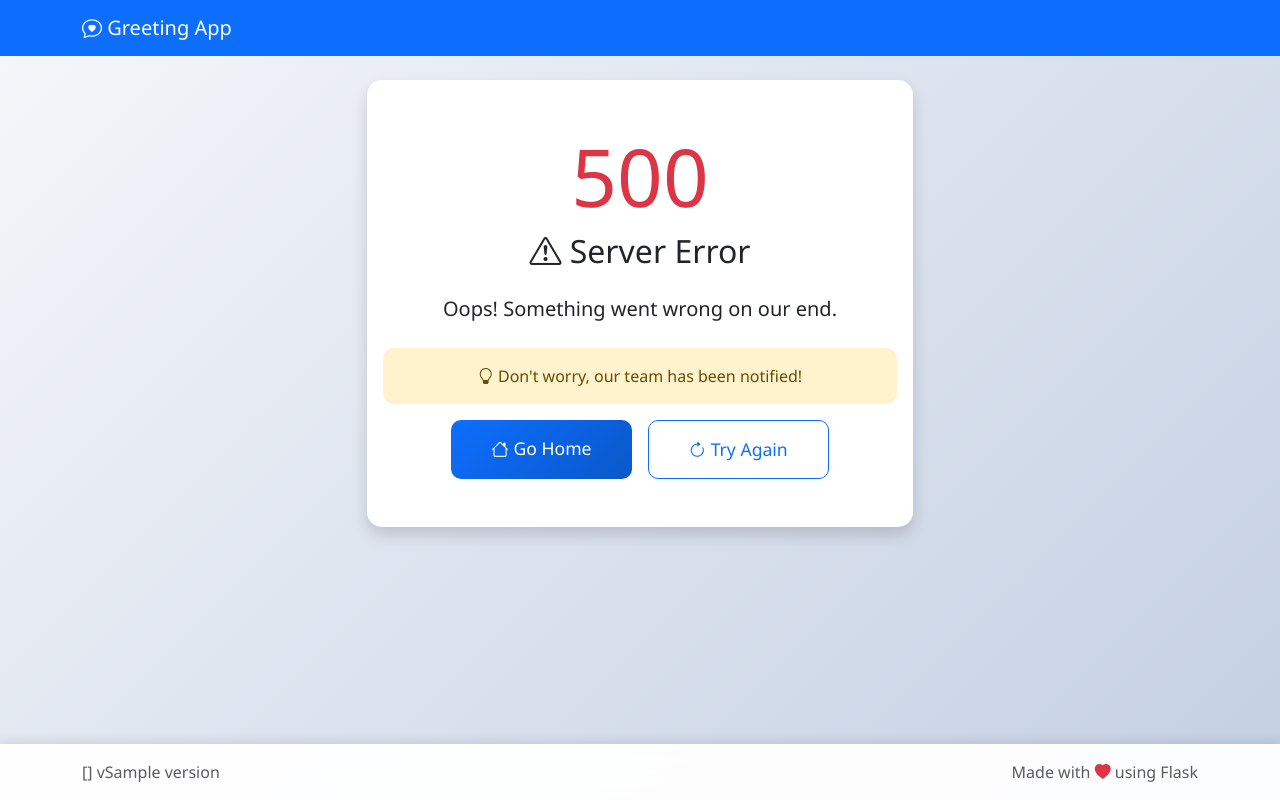
After one commit to Bittu-100/user-greeting-app, a Flask app: template templates/505.html in a window 1280 px wide. The commit adds this page. Run offline with Flask 3, Linux system fonts and the light colour scheme; the template is opened without the code that fills it: most values are stand-ins (such as "Sample title", 1, 10 or a date in 2020).

Commit message:
Finalized project with environment variables, error pages, and deployment preparation

```diff
--- a/app.py
+++ b/app.py
@@ -1,27 +1,19 @@
 from flask import Flask, render_template, request, redirect, url_for, session, jsonify
 from datetime import datetime
 import random
-import requests
+import os
+from dotenv import load_dotenv
 
-
+# Load environment variables
+load_dotenv()
 
 app = Flask(__name__)
-# In production, use a more secure key
-app.secret_key = 'your_secret_key_here_change_in_production'
+# Use environment variable for secret key
+app.secret_key = os.getenv('SECRET_KEY', 'fallback_secret_key_for_development')
 
-
-# Add this near the top, after imports
-visitor_count = 0
-
-@app.before_request
-def count_visitors():
-    global visitor_count
-    visitor_count += 1
-    # Store in session for this user
-    if 'visit_count' not in session:
-        session['visit_count'] = 1
-    else:
-        session['visit_count'] = session.get('visit_count', 0) + 1
+# App configuration from environment
+app.config['APP_NAME'] = os.getenv('APP_NAME', 'User Greeting App')
+app.config['APP_VERSION'] = os.getenv('APP_VERSION', '1.0.0')
 
 # List of fun facts about names
 NAME_FACTS = [
@@ -37,9 +29,26 @@ NAME_FACTS = [
     "Some names become popular because of famous people or characters."
 ]
 
+# Global visitor counter
+visitor_count = 0
+
+@app.before_request
+def count_visitors():
+    """Count visitors and track session visits"""
+    global visitor_count
+    visitor_count += 1
+
+    # Track individual user visits
+    if 'visit_count' not in session:
+        session['visit_count'] = 1
+    else:
+        session['visit_count'] = session.get('visit_count', 0) + 1
+
+    # Store total visits in session for display
+    session['total_visits'] = visitor_count
+
 def get_name_fact(name):
     """Get a fun fact about names"""
-    # Simple logic based on name characteristics
     facts = []
 
     if len(name) <= 3:
@@ -50,20 +59,25 @@ def get_name_fact(name):
     if name.lower() == name.lower()[::-1]:
         facts.append(f"Wow! '{name}' is a palindrome (reads the same forwards and backwards)!")
 
-    # Add a random general fact
+    # Add 2 random general facts
+    facts.append(random.choice(NAME_FACTS))
     facts.append(random.choice(NAME_FACTS))
 
-    return facts
+    return facts[:3]  # Return max 3 facts
 
 @app.route('/')
 def index():
-    # Clear any previous messages
-    session.pop('error', None)
-    session.pop('info', None)
-    return render_template('index.html')
+    """Homepage with name input form"""
+    # Pass app info to template
+    app_info = {
+        'name': app.config['APP_NAME'],
+        'version': app.config['APP_VERSION']
+    }
+    return render_template('index.html', app_info=app_info)
 
 @app.route('/greet', methods=['POST'])
 def greet():
+    """Process name form submission"""
     name = request.form.get('name', '').strip()
 
     # Validate the name
@@ -77,43 +91,73 @@ def greet():
 
     # Store in session
     session['username'] = name
-    # Store name facts in session
     session['name_facts'] = get_name_fact(name)
 
     return redirect(url_for('show_greeting'))
 
 @app.route('/greeting')
 def show_greeting():
+    """Display personalized greeting"""
     name = session.get('username', 'Guest')
     now = datetime.now()
     name_facts = session.get('name_facts', [])
     visit_count = session.get('visit_count', 1)
+    total_visits = session.get('total_visits', 1000)
+
+    # App info for template
+    app_info = {
+        'name': app.config['APP_NAME'],
+        'version': app.config['APP_VERSION']
+    }
 
     return render_template('greeting.html',
                           name=name,
                           now=now,
                           name_facts=name_facts,
-                          visit_count=visit_count)
+                          visit_count=visit_count,
+                          total_visits=total_visits,
+                          app_info=app_info)
 
 @app.route('/reset')
 def reset_name():
+    """Clear session and return to homepage"""
     session.pop('username', None)
     session.pop('name_facts', None)
     session.pop('error', None)
     session.pop('info', None)
     return redirect(url_for('index'))
 
-# API endpoint to get random fact (optional)
 @app.route('/api/random-fact')
 def random_fact():
+    """API endpoint for random name fact"""
     return jsonify({
         'fact': random.choice(NAME_FACTS),
+        'app': app.config['APP_NAME'],
+        'version': app.config['APP_VERSION'],
+        'timestamp': datetime.now().isoformat()
+    })
+
+@app.route('/api/health')
+def health_check():
+    """Health check endpoint for monitoring"""
+    return jsonify({
+        'status': 'healthy',
+        'app': app.config['APP_NAME'],
+        'version': app.config['APP_VERSION'],
+        'visitors': session.get('total_visits', 0),
         'timestamp': datetime.now().isoformat()
     })
 
 @app.errorhandler(404)
 def page_not_found(e):
+    """404 error handler"""
     return render_template('404.html'), 404
 
+@app.errorhandler(500)
+def internal_error(e):
+    """500 error handler"""
+    return render_template('500.html'), 500
+
 if __name__ == '__main__':
-    app.run(debug=True)
+    port = int(os.getenv('PORT', 5000))
+    app.run(host='0.0.0.0', port=port, debug=os.getenv('DEBUG', 'False') == 'True')
--- a/requirements.txt
+++ b/requirements.txt
@@ -1 +1,3 @@
 Flask==2.3.3
+gunicorn==20.1.0
+python-dotenv==1.0.0
--- /dev/null
+++ b/templates/505.html
@@ -0,0 +1,30 @@
+{% extends "base.html" %}
+
+{% block title %}Server Error - Greeting App{% endblock %}
+
+{% block content %}
+<div class="row justify-content-center">
+    <div class="col-md-6 text-center">
+        <div class="card shadow">
+            <div class="card-body py-5">
+                <h1 class="display-1 text-danger">500</h1>
+                <h2 class="mb-4"><i class="bi bi-exclamation-triangle"></i> Server Error</h2>
+                <p class="lead mb-4">
+                    Oops! Something went wrong on our end.
+                </p>
+                <div class="alert alert-warning">
+                    <i class="bi bi-lightbulb"></i> Don't worry, our team has been notified!
+                </div>
+                <div class="d-flex justify-content-center gap-3">
+                    <a href="{{ url_for('index') }}" class="btn btn-primary btn-lg">
+                        <i class="bi bi-house"></i> Go Home
+                    </a>
+                    <button onclick="location.reload()" class="btn btn-outline-primary btn-lg">
+                        <i class="bi bi-arrow-clockwise"></i> Try Again
+                    </button>
+                </div>
+            </div>
+        </div>
+    </div>
+</div>
+{% endblock %}
--- a/templates/base.html
+++ b/templates/base.html
@@ -32,9 +32,21 @@
     </main>
 
     <!-- Footer -->
+    <!-- Footer -->
     <footer class="footer mt-5 py-3 bg-light">
-        <div class="container text-center">
-            <span class="text-muted">User Greeting App &copy; 2023</span>
+        <div class="container">
+            <div class="row">
+                <div class="col-md-6 text-center text-md-start">
+                    <span class="text-muted">
+                        {{ app_info.name }} v{{ app_info.version }}
+                    </span>
+                </div>
+                <div class="col-md-6 text-center text-md-end">
+                    <span class="text-muted">
+                        Made with <i class="bi bi-heart-fill text-danger"></i> using Flask
+                    </span>
+                </div>
+            </div>
         </div>
     </footer>
 
```
Also changed, not shown: Readme.md, 1 other file.
